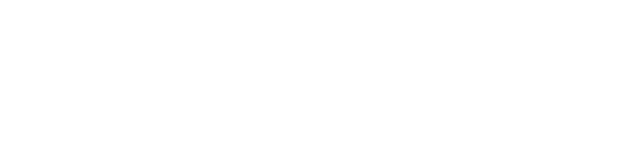
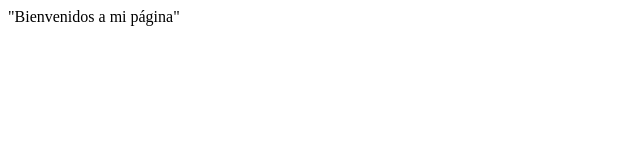
Before and after one commit to MartinaCeballos/Laboratorio-de-Computacion-2, a plain HTML site: page index.html in a window 1280 px wide. Shown: the whole page, without its empty margins (0-640 px from the left). Drawn offline with Linux system fonts and the light colour scheme.

Commit message:
Cambio el nombre del autor

```diff
--- a/index.html
+++ b/index.html
@@ -4,9 +4,10 @@
 <meta charset="UTF-8">
 <meta name="description" content="Free Web tutorials">
 <meta name="keywords" content="HTML,CSS,XML,JavaScript">
-<meta name="author" content="John Doe">
+<meta name="author" content="Martina Ceballos">
 <meta name="viewport" content="width=device-width, initial-scale=1.0">
 </head>
 <body>
+  "Bienvenidos a mi página"
 </body>
 </html>
```
